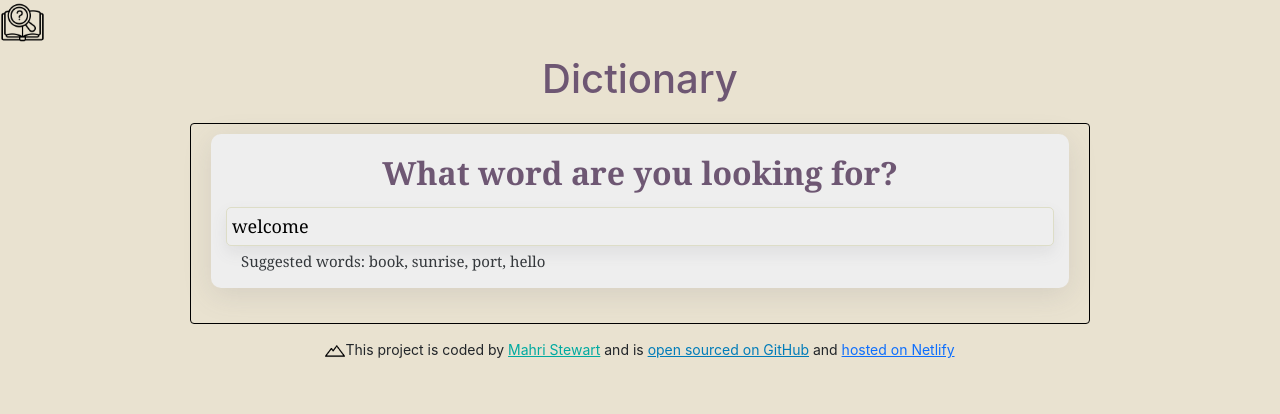
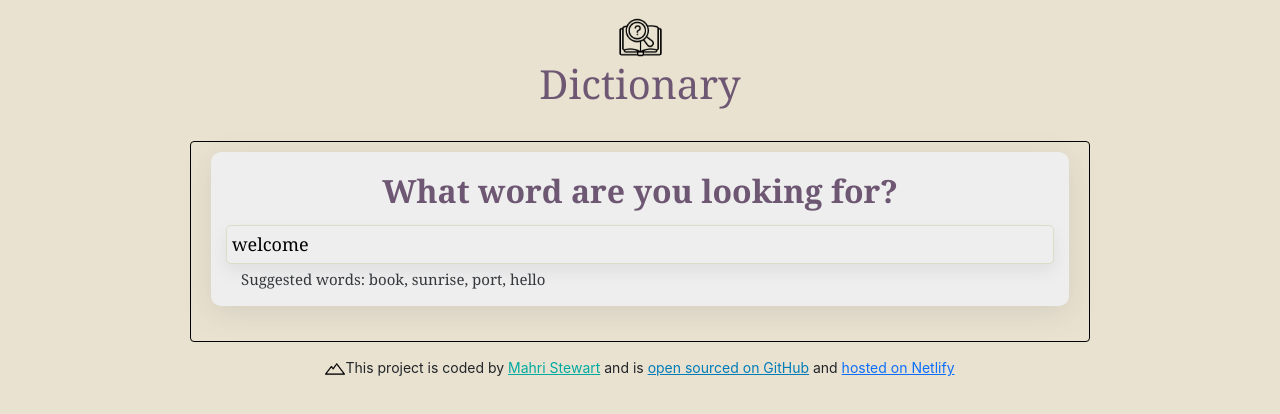
Before and after one commit to MahriScot/react_dictionary_project, a React (Create React App) app: page / in a window 1280 px wide. Shown: the top 414 px of the page. Built offline with nearby package versions, Linux system fonts and the light colour scheme; no server answers.

Commit message:
header changed

```diff
--- a/src/App.css
+++ b/src/App.css
@@ -17,11 +17,13 @@ body {
   padding-top: 10px;
 }
 
-h1 {
+.app_header {
   color: #6e5773;
   text-align: center;
   margin: 0 auto;
-  padding: 10px;
+  padding: 15px;
+  font-family: Georgia, "Times New Roman", Times, serif;
+  line-height: 1.5;
 }
 
 main {
--- a/src/App.js
+++ b/src/App.js
@@ -4,9 +4,11 @@ import "./App.css";
 export default function App() {
   return (
     <div className="App">
-      <header className="App-header">
-        <img src="images/dictionary.png" alt="dictionary" width="45"></img>
-        <h1 className="header">Dictionary</h1>
+      <header className="app_header">
+        <span>
+          <img src="images/dictionary.png" alt="dictionary" width="45"></img>
+        </span>
+        <h1>Dictionary</h1>
       </header>
       <div className="container">
         <main>
```
